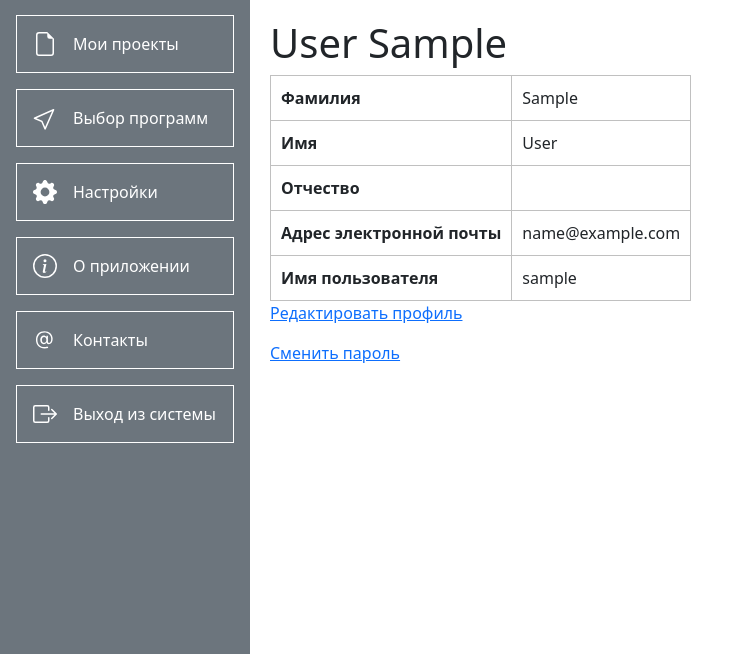
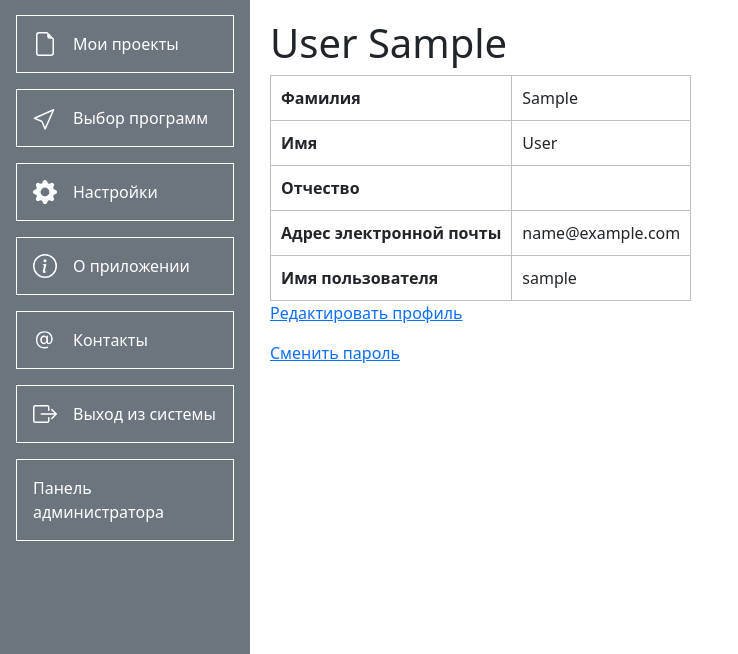
Before and after one commit to ParshakovVyacheslav/UseMyTime, a Django app: page /account/ in a window 1280 px wide. Shown: the part 146-800 px from the top of the page, without its empty margins (0-738 px from the left). Run offline with Django 5.2, Linux system fonts and the light colour scheme; the visitor is signed in with stand-in values (Sample User, id 1); data that the repository does not hold is empty.

Commit message:
Add link to admin panel

```diff
--- a/UseMyTime/templates/base.html
+++ b/UseMyTime/templates/base.html
@@ -169,6 +169,15 @@
                         </a>
                     {% endif %}
                 </div>
+
+                <!-- Админка -->
+                {% if user.is_authenticated and user.is_superuser %}
+                <div class="border border-white mb-3 mt-3">
+                    <a href="{% url 'admin:index' %}" class="d-flex align-items-center text-white text-decoration-none p-3">
+                        Панель администратора
+                    </a>
+                </div>
+                {% endif %}
             </nav>
         </aside>
         <main class="flex-grow-1" style="overflow-y: auto; padding: 20px;">
```
